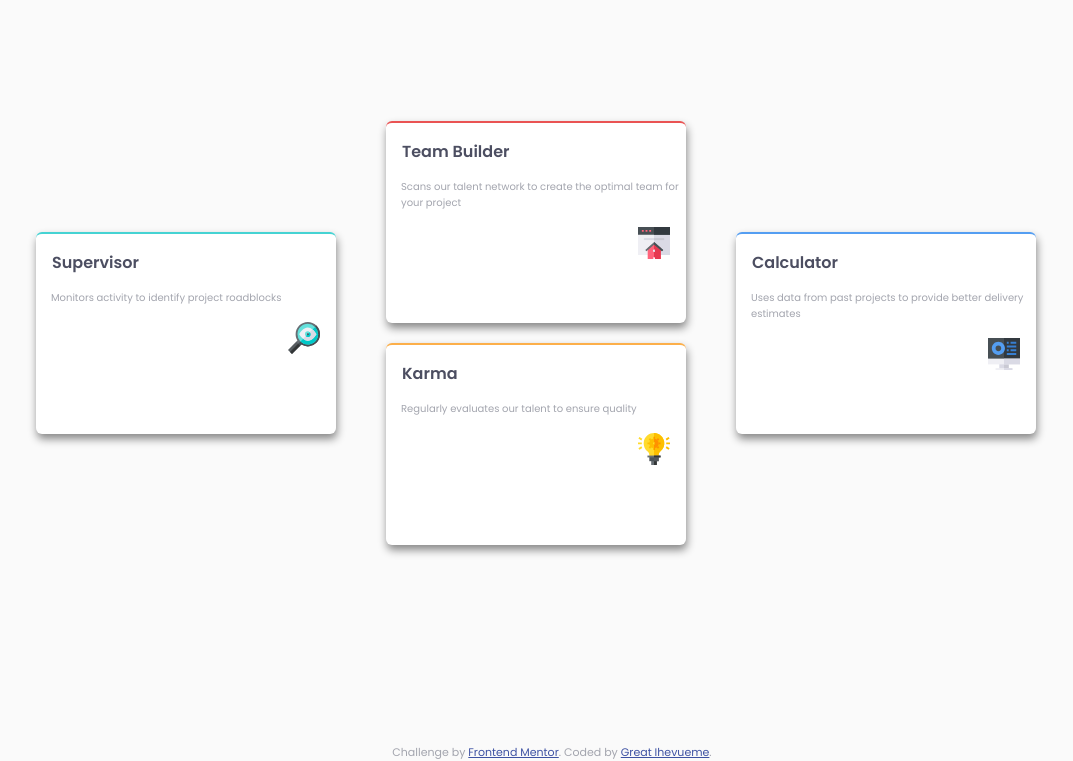
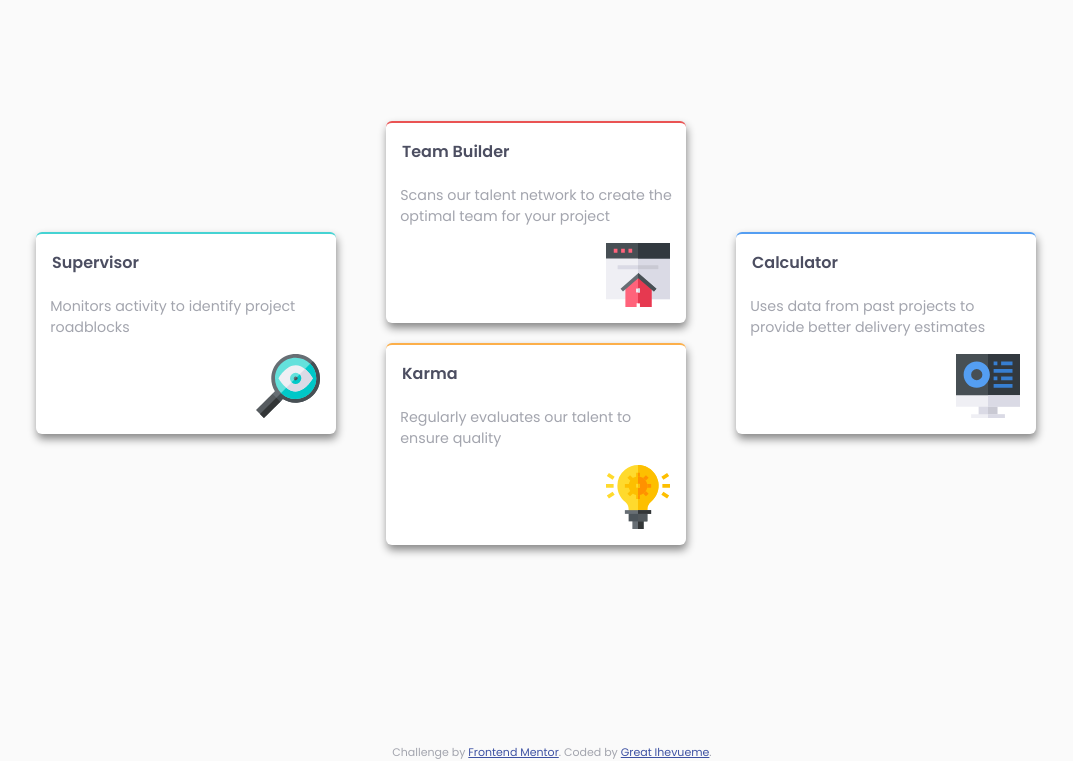
Before and after one commit to Great-droid/four-card-feature-section-master, a plain HTML site: page four-card-feature-section-master/index.html in a window 1280 px wide. Shown: the part 169-930 px from the top of the page, without its empty margins (88-1161 px from the left). Drawn offline with Linux system fonts and the light colour scheme.

Commit message:
Update style.css

```diff
--- a/four-card-feature-section-master/css/style.css
+++ b/four-card-feature-section-master/css/style.css
@@ -19,8 +19,6 @@ img {
   float: right;
   margin-right: 1em;
   margin-top: 1em;
-  height: 2em;
-  width: 2em;
 }
 
 .heading-1 {
@@ -52,8 +50,9 @@ img {
 
 .box-p {
   margin-top: 1.5em;
-  margin-left: 1.5em;
-  font-size: 10px;
+  margin-left: 1em;
+  margin-right: 0.5em;
+  font-size: 14.25px;
 }
 
 .main {
```
